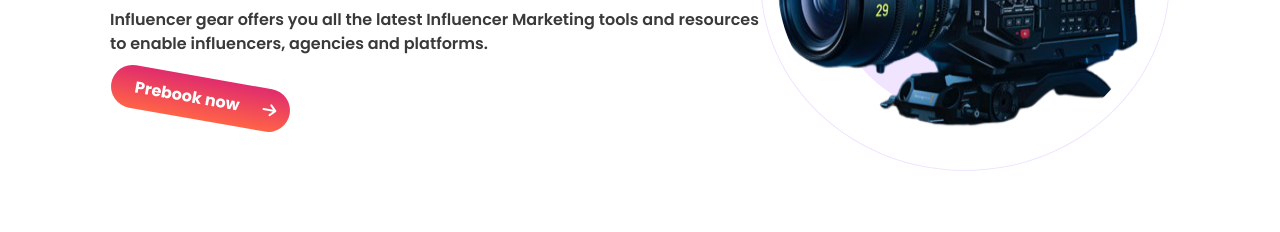
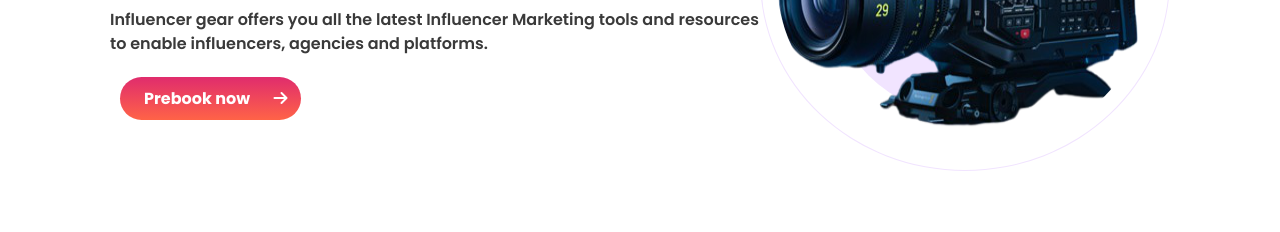
Before and after one commit to Kawsar009/influencer-gears, a plain HTML site: page index.html in a window 1280 px wide. In both pictures the pointer is over the element "Prebook now". Shown: the part 358-590 px from the top of the page. Drawn offline with Linux system fonts and the light colour scheme.

Commit message:
final commit before submission

```diff
--- a/style.css
+++ b/style.css
@@ -96,13 +96,13 @@
 }
 
 .link-container:hover {
-  transform: rotate(10deg);
-  transition: transform 0.3s ease;
+  transform: translateX(10px);
+  transition: transform 0.5s ease;
 }
 
 .link-container:hover i {
   transform: translateX(10px);
-  transition: transform 0.3s ease;
+  transition: transform 0.5s ease;
 }
 
 .header-bottom .button {
@@ -292,7 +292,7 @@
 
 .newsletter form input[type="submit"] {
   height: 40px;
-  background-color: #e02c6d;
+  background-image: linear-gradient(#e02c6d, tomato);
   color: white;
   padding: 0px 20px;
   border: 1px solid #e02c6d;
@@ -337,6 +337,10 @@
   background-color: #22213c;
   padding: 12px 15px;
   border-radius: 50%;
+}
+
+.footer-icons a:hover {
+  background-image: linear-gradient(#e02c6d, tomato);
 }
 
 footer .footer-icons a:first-of-type {
```
